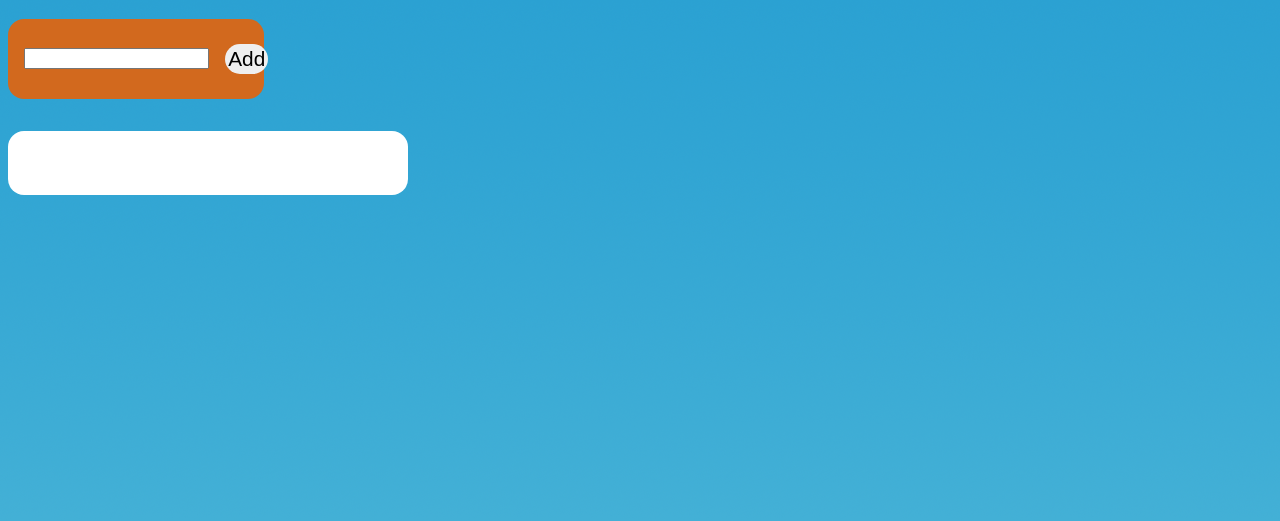
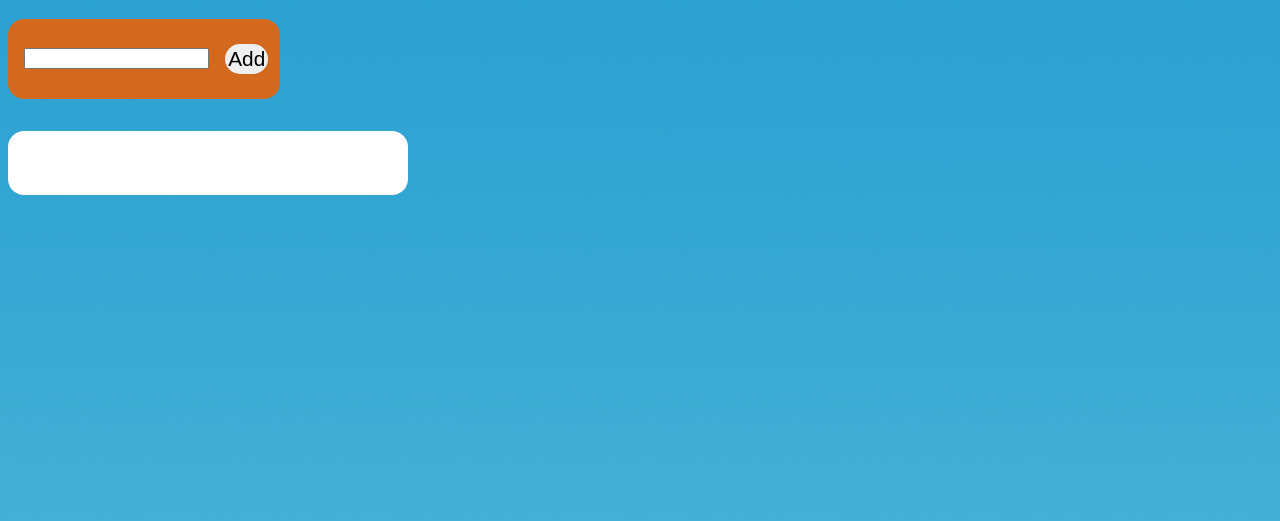
Before and after one commit to mike14112/Todo, a plain HTML site: page index.html in a window 1280 px wide. Shown: the part 69-590 px from the top of the page. Drawn offline with Linux system fonts and the light colour scheme.

Commit message:
fix  bugs css

```diff
--- a/main.css
+++ b/main.css
@@ -65,7 +65,7 @@ li {
 .add-area {
   display: flex;
   align-items: center;
-  width: 14rem;
+  width: 15rem;
   height: 3rem;
   padding: 1rem;
   background-color: chocolate;
```
